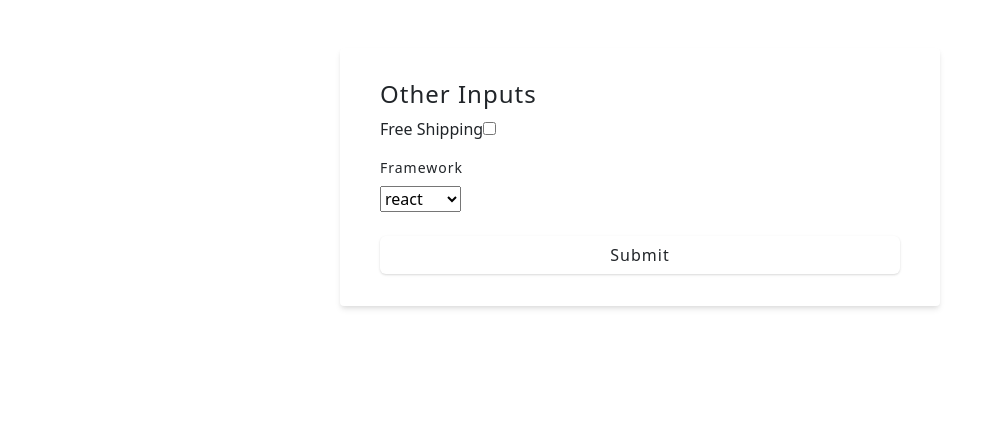
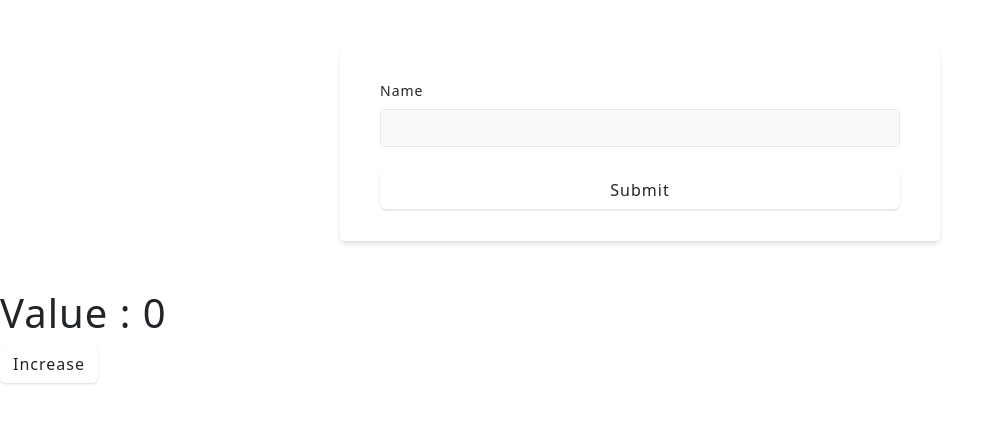
Before and after one commit to mehedihasananik/React-Project, a React (Vite) app: page / in a window 1280 px wide. Shown: the top 422 px of the page, without its empty margins (0-1003 px from the left). Built offline with nearby package versions, Linux system fonts and the light colour scheme.

Commit message:
OtherInputs

```diff
--- a/src/App.jsx
+++ b/src/App.jsx
@@ -1,4 +1,4 @@
-import Starter from "./tutorial/06-forms/starter/04-other-inputs";
+import Starter from "./tutorial/07-useRef/starter/01-useRef-basics";
 import Final from "./tutorial/01-useState/final/03-useState-array";
 
 function App() {
--- a/src/tutorial/07-useRef/starter/01-useRef-basics.jsx
+++ b/src/tutorial/07-useRef/starter/01-useRef-basics.jsx
@@ -1,27 +1,43 @@
-import { useEffect, useRef, useState } from 'react';
+import { useEffect, useRef, useState } from "react";
 
 const UseRefBasics = () => {
   const [value, setValue] = useState(0);
+  const refContainer = useRef(null);
+  const isMount = useRef(false);
 
   const handleSubmit = (e) => {
     e.preventDefault();
+    const name = refContainer.current.value;
   };
+
+  useEffect(() => {
+    if (!isMount.current) {
+      isMount.current = true;
+      return;
+    }
+    console.log(isMount.current);
+  }, [value]);
 
   return (
     <div>
-      <form className='form' onSubmit={handleSubmit}>
-        <div className='form-row'>
-          <label htmlFor='name' className='form-label'>
+      <form className="form" onSubmit={handleSubmit}>
+        <div className="form-row">
+          <label htmlFor="name" className="form-label">
             Name
           </label>
-          <input type='text' id='name' className='form-input' />
+          <input
+            ref={refContainer}
+            type="text"
+            id="name"
+            className="form-input"
+          />
         </div>
-        <button type='submit' className='btn btn-block'>
+        <button type="submit" className="btn btn-block">
           submit
         </button>
       </form>
       <h1>value : {value}</h1>
-      <button onClick={() => setValue(value + 1)} className='btn'>
+      <button onClick={() => setValue(value + 1)} className="btn">
         increase
       </button>
     </div>
```
Also changed, not shown: src/tutorial/06-forms/starter/05-form-data.jsx (+19 -15 lines).
